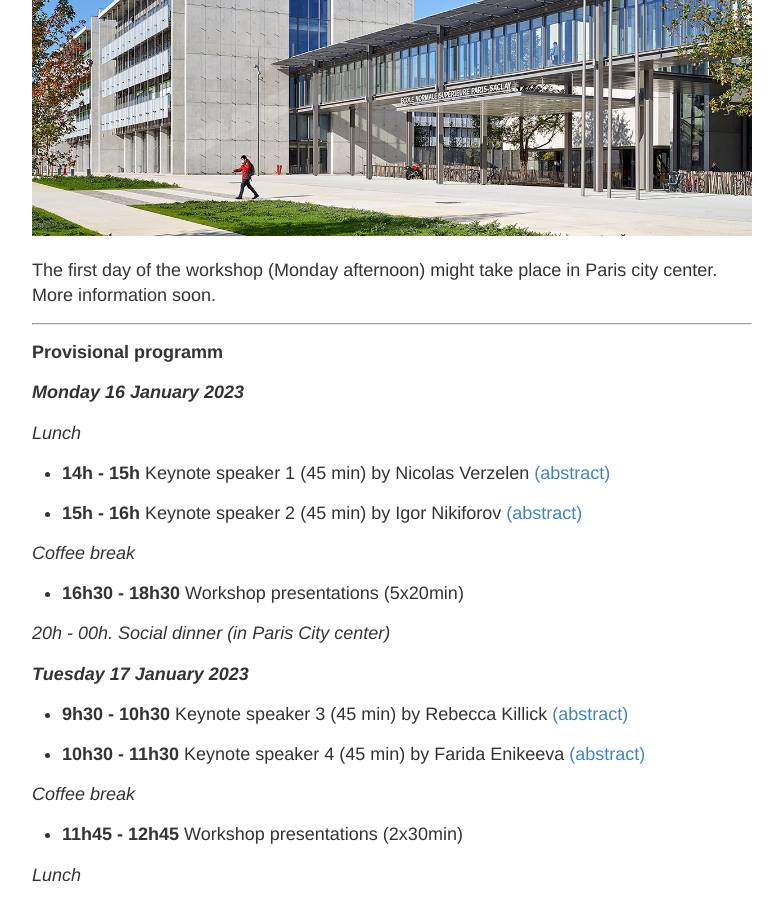
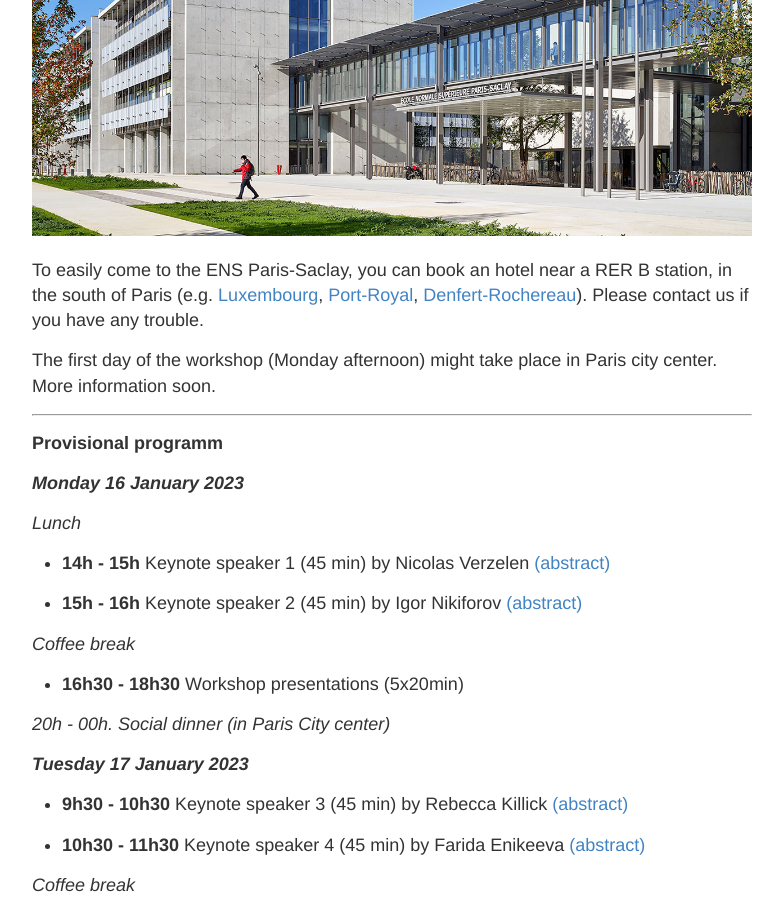
Before and after one commit to ParisSaclayChangePoint/ParisSaclayChangePoint.github.io, a Jekyll site: the page built from info.md, in a window 1280 px wide and 900 px high, scrolled down 992 px. Shown: the whole window, without its empty margins (248-1031 px from the left). Built offline with Jekyll 4.4.1, drawn with Linux system fonts in a browser that asks for light colours.

Commit message:
add hotel info

```diff
--- a/info.md
+++ b/info.md
@@ -31,6 +31,9 @@ The conference will be held at [ENS Paris-Saclay](https://ens-paris-saclay.fr/en
 <p align="center">
   <img src="{{ site.baseurl }}/images/saclay.jpg" />
 </p>
+
+To easily come to the ENS Paris-Saclay, you can book an hotel near a RER B station, in the south of Paris (e.g. [Luxembourg](https://www.google.com/maps/place/Luxembourg/@48.845577,2.3376633,17z/data=!4m12!1m6!3m5!1s0x47e671c33a656971:0x41baf015b89f5c5c!2sGare+du+Luxembourg!8m2!3d48.845577!4d2.339852!3m4!1s0x47e671c33a656971:0x775f3a3f84e1ed14!8m2!3d48.8467695!4d2.3403078), [Port-Royal](https://www.google.com/maps/place/Port-Royal/@48.8399336,2.3328432,17z/data=!3m1!4b1!4m5!3m4!1s0x47e671c6c9a39529:0xfac9ddcce3850f8!8m2!3d48.8399337!4d2.3370704), [Denfert-Rochereau](https://www.google.com/maps/place/Denfert-Rochereau/@48.83418,2.3304913,17z/data=!3m1!4b1!4m5!3m4!1s0x47e671b83527a005:0x3fcd842d558f4439!8m2!3d48.83418!4d2.33268)).
+Please contact us if you have any trouble.
 
 The first day of the workshop (Monday afternoon) might take place in Paris city center. More information soon.
 
```
